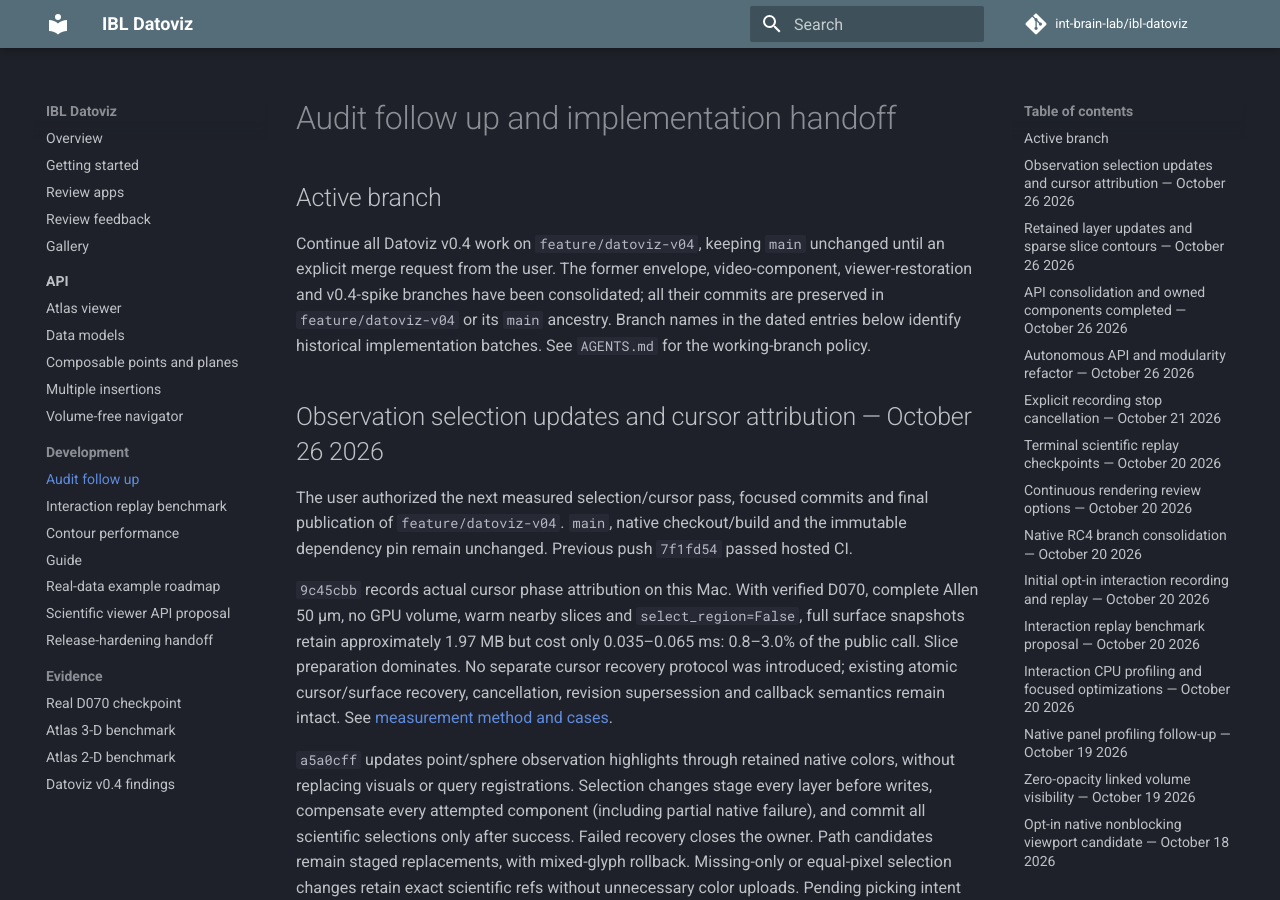
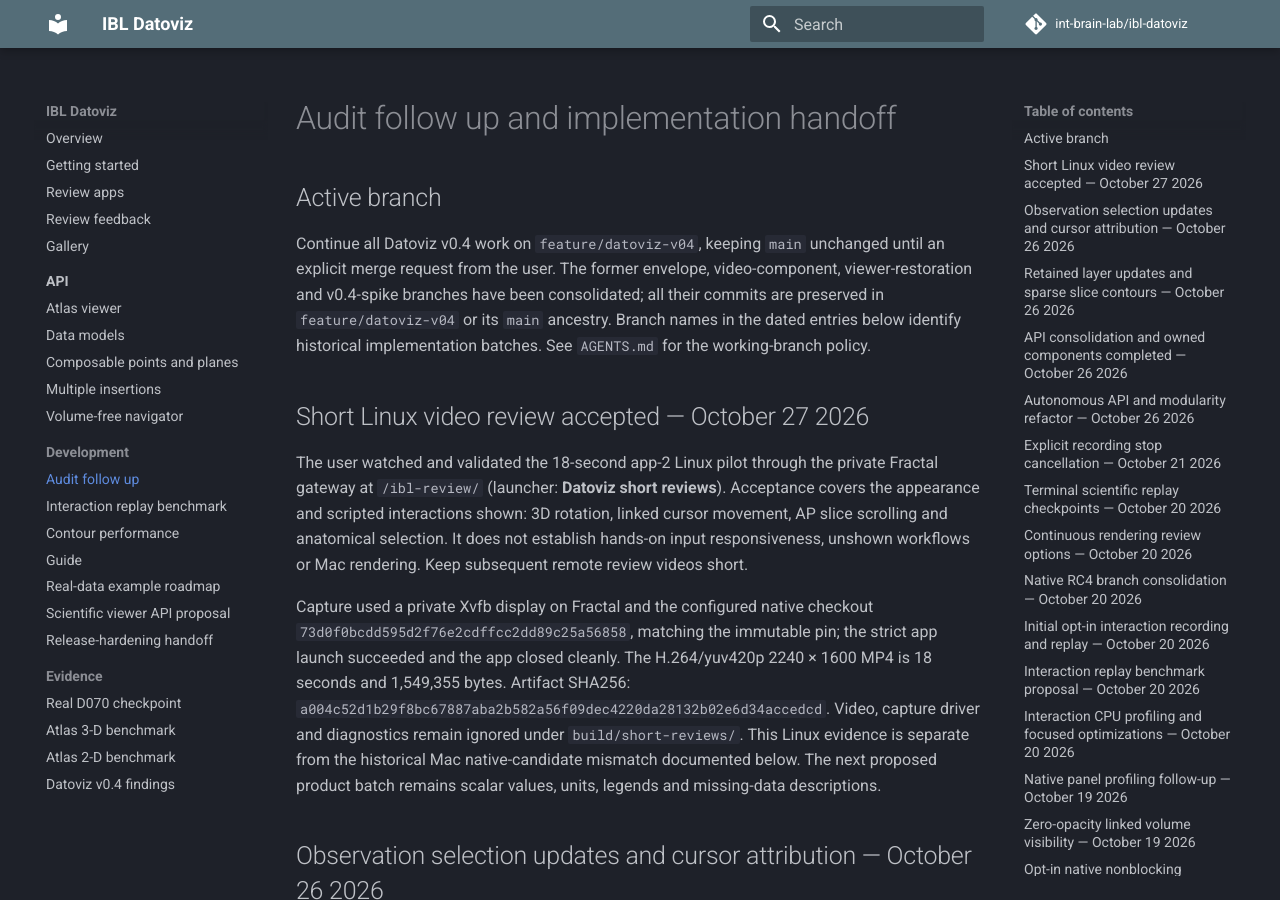
Before and after one commit to int-brain-lab/ibl-datoviz, an MkDocs documentation site: the page built from docs/NEXT_STEPS.md, in a window 1280 px wide and 900 px high. Built offline with MkDocs 1.6.1 and Material for MkDocs 9.7.7, drawn with Linux system fonts in a browser that asks for light colours; comment, search, counter and statistics services are not loaded.

Commit message:
docs: record acceptance of short Linux review clip

```diff
--- a/docs/NEXT_STEPS.md
+++ b/docs/NEXT_STEPS.md
@@ -8,6 +8,25 @@
 all their commits are preserved in `feature/datoviz-v04` or its `main` ancestry.
 Branch names in the dated entries below identify historical implementation batches.
 See `AGENTS.md` for the working-branch policy.
+
+## Short Linux video review accepted — October 27 2026
+
+The user watched and validated the 18-second app-2 Linux pilot through the
+private Fractal gateway at `/ibl-review/` (launcher: **Datoviz short reviews**).
+Acceptance covers the appearance and scripted interactions shown: 3D rotation,
+linked cursor movement, AP slice scrolling and anatomical selection. It does not
+establish hands-on input responsiveness, unshown workflows or Mac rendering.
+Keep subsequent remote review videos short.
+
+Capture used a private Xvfb display on Fractal and the configured native checkout
+`73d0f0bcdd595d2f76e2cdffcc2dd89c25a56858`, matching the immutable pin;
+the strict app launch succeeded and the app closed cleanly. The H.264/yuv420p
+2240 × 1600 MP4 is 18 seconds and 1,549,355 bytes. Artifact SHA256:
+`a004c52d1b29f8bc67887aba2b582a56f09dec4220da28132b02e6d34accedcd`.
+Video, capture driver and diagnostics remain ignored under `build/short-reviews/`.
+This Linux evidence is separate from the historical Mac native-candidate mismatch
+documented below. The next proposed product batch remains scalar values, units,
+legends and missing-data descriptions.
 
 ## Observation selection updates and cursor attribution — October 26 2026
 
```
Also changed, not shown: docs/REAL_DATA_EXAMPLE_ROADMAP.md (+6 -0 lines).
